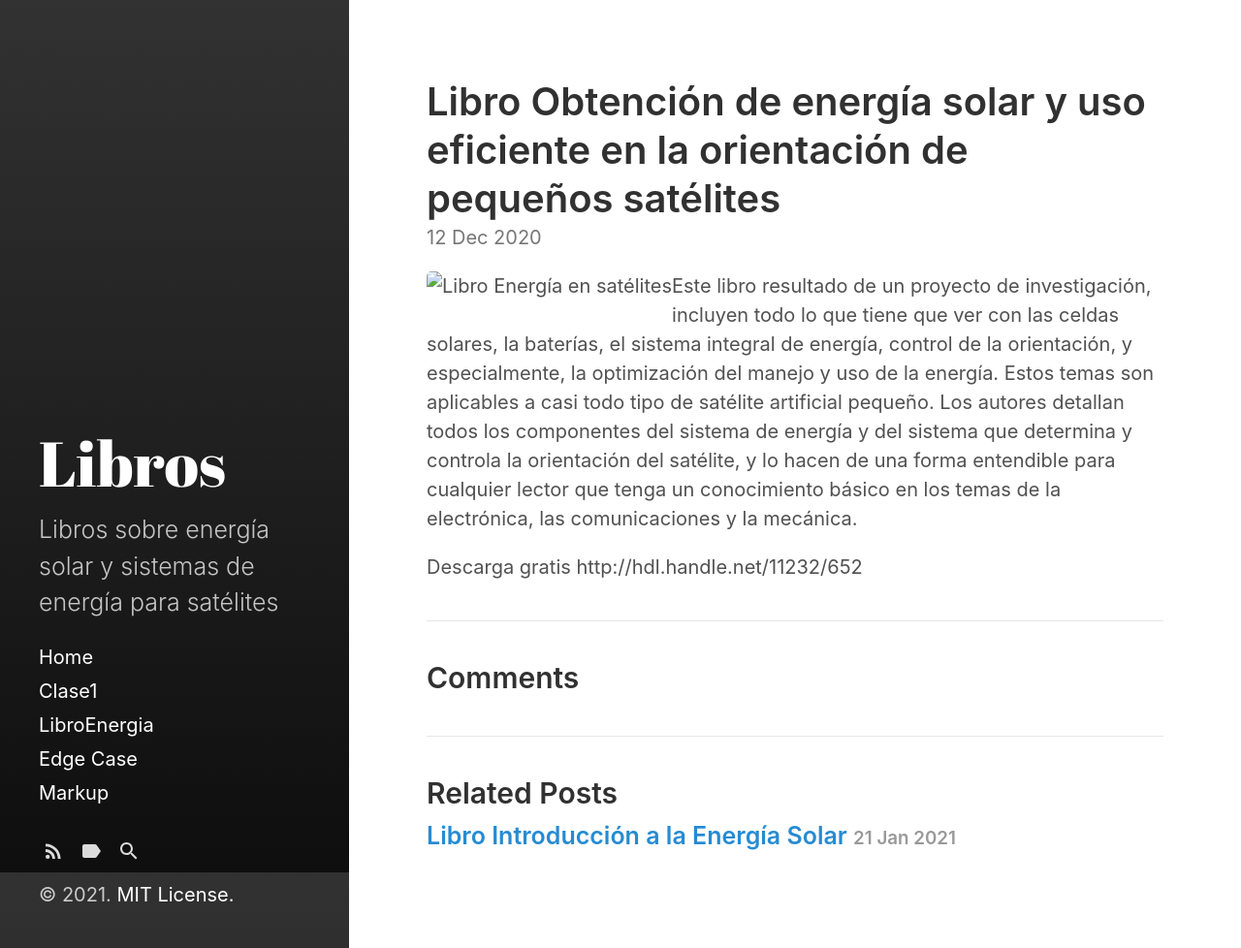
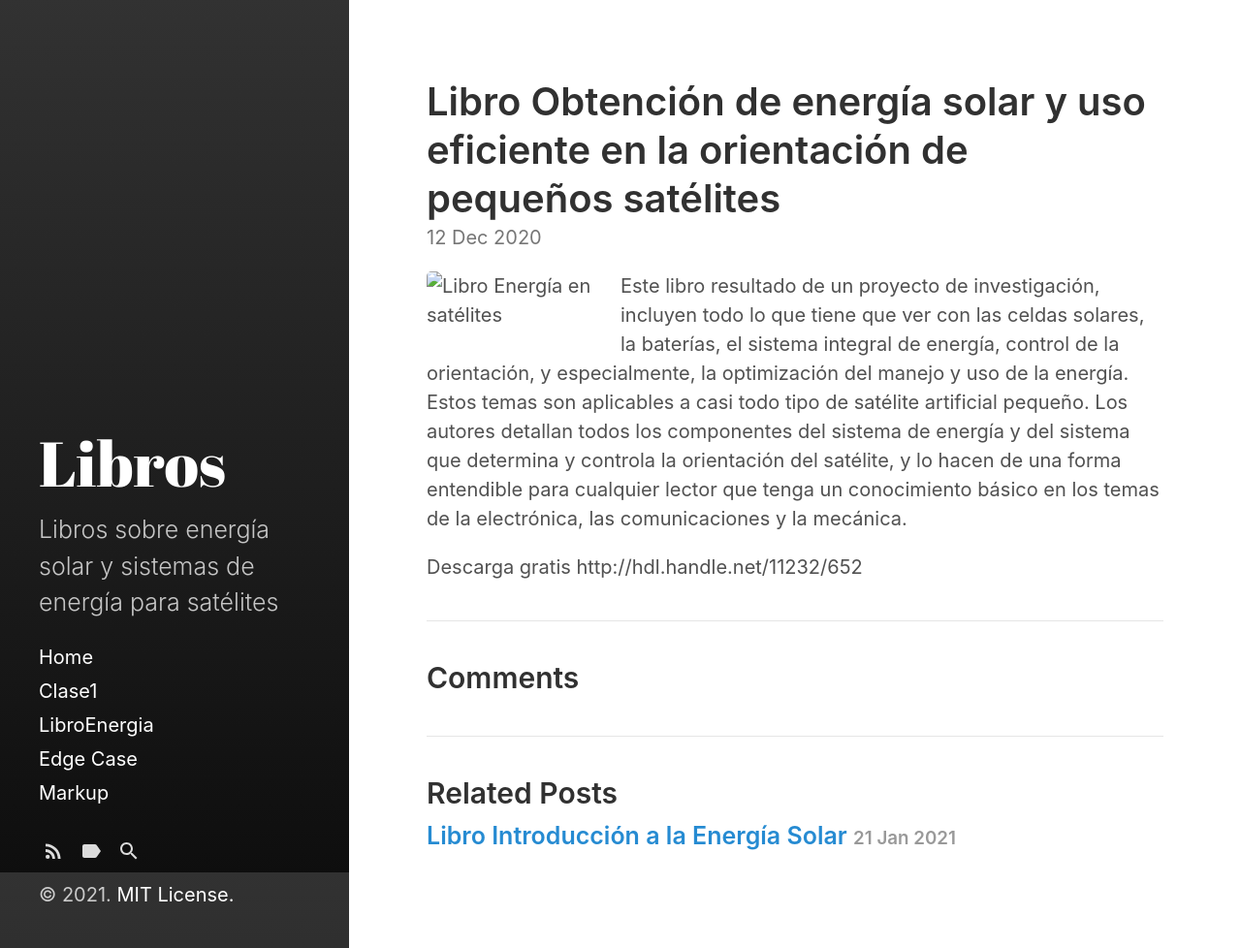
Before and after one commit to jesusdgonzalez/jesusdgonzalez, a Jekyll site: the page built from _posts/2020-12-12-libro-energía-satélites.md, in a window 1280 px wide and 978 px high. Shown: the whole window at 97% size. Built offline with Jekyll 4.4.1, drawn with Linux system fonts in a browser that asks for light colours.

Commit message:
Add width to figure

```diff
--- a/_posts/2020-12-12-libro-energía-satélites.md
+++ b/_posts/2020-12-12-libro-energía-satélites.md
@@ -6,7 +6,7 @@ excerpt_separator:  <!--more-->
 
 
 <p>
-<img src="LibroEnSat.jpg" alt="Libro Energía en satélites" align="left"> Este libro  resultado de un proyecto de investigación, incluyen todo lo que tiene que ver con las celdas solares, la baterías, el sistema integral de energía, control de la orientación, y especialmente, la optimización del manejo y uso de la energía. Estos temas son aplicables a casi todo tipo de satélite artificial pequeño.  Los autores detallan todos los componentes del sistema de energía y del sistema que determina y controla la orientación del satélite, y lo hacen de una forma entendible para cualquier lector que tenga un conocimiento básico en los temas de la electrónica, las comunicaciones y la mecánica.
+<img src="LibroEnSat.jpg" alt="Libro Energía en satélites" align="left" width="200"> Este libro  resultado de un proyecto de investigación, incluyen todo lo que tiene que ver con las celdas solares, la baterías, el sistema integral de energía, control de la orientación, y especialmente, la optimización del manejo y uso de la energía. Estos temas son aplicables a casi todo tipo de satélite artificial pequeño.  Los autores detallan todos los componentes del sistema de energía y del sistema que determina y controla la orientación del satélite, y lo hacen de una forma entendible para cualquier lector que tenga un conocimiento básico en los temas de la electrónica, las comunicaciones y la mecánica.
 </p>
 
 Descarga gratis http://hdl.handle.net/11232/652
```
